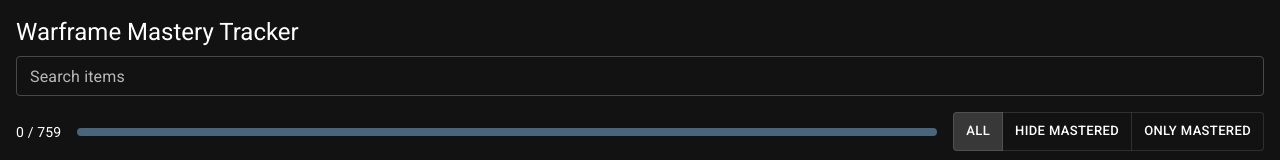
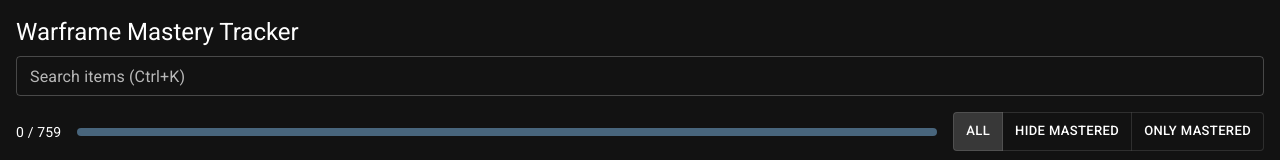
Before and after one commit to Dalgam/wfst, a React (Vite) app: page / in a window 1280 px wide. Shown: the top 160 px of the page. Built offline with nearby package versions, Linux system fonts and the light colour scheme.

Commit message:
add search shortcuts

```diff
--- a/src/MasteryGrid.tsx
+++ b/src/MasteryGrid.tsx
@@ -173,6 +173,8 @@
   const deferredSearch = React.useDeferredValue(search);
   const highlightedRef = React.useRef<WFItem | null>(null);
   const containerRef = React.useRef<HTMLDivElement>(null);
+  const searchRef = React.useRef<HTMLInputElement>(null);
+  const isMac = navigator.platform.toUpperCase().includes('MAC');
   const [containerWidth, setContainerWidth] = React.useState(800);
 
   React.useEffect(() => {
@@ -232,6 +234,11 @@
 
   React.useEffect(() => {
     const handler = (e: KeyboardEvent) => {
+      if ((e.metaKey || e.ctrlKey) && e.key === 'k') {
+        e.preventDefault();
+        searchRef.current?.focus();
+        return;
+      }
       const item = highlightedRef.current;
       if (!item || !(e.metaKey || e.ctrlKey)) return;
       if (e.code === 'Space') {
@@ -302,7 +309,20 @@
             );
           }}
           renderInput={(params) => (
-            <TextField {...params} label="Search items" size="small" sx={{ mb: 2 }} />
+            <TextField
+              {...params}
+              inputRef={searchRef}
+              label={`Search items (${isMac ? '⌘' : 'Ctrl+'}K)`}
+              size="small"
+              sx={{ mb: 2 }}
+              onKeyDown={(e) => {
+                if (e.key === 'Escape') {
+                  setSearch('');
+                  highlightedRef.current = null;
+                  (e.target as HTMLInputElement).blur();
+                }
+              }}
+            />
           )}
         />
         <Box sx={{ display: 'flex', alignItems: 'center', gap: 2, mb: 1 }}>
```
